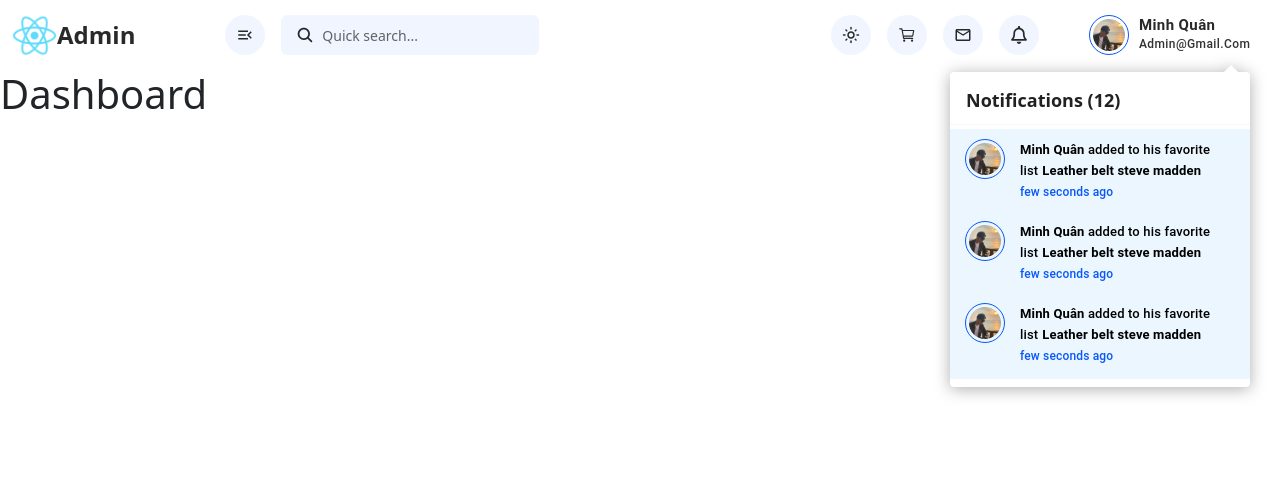
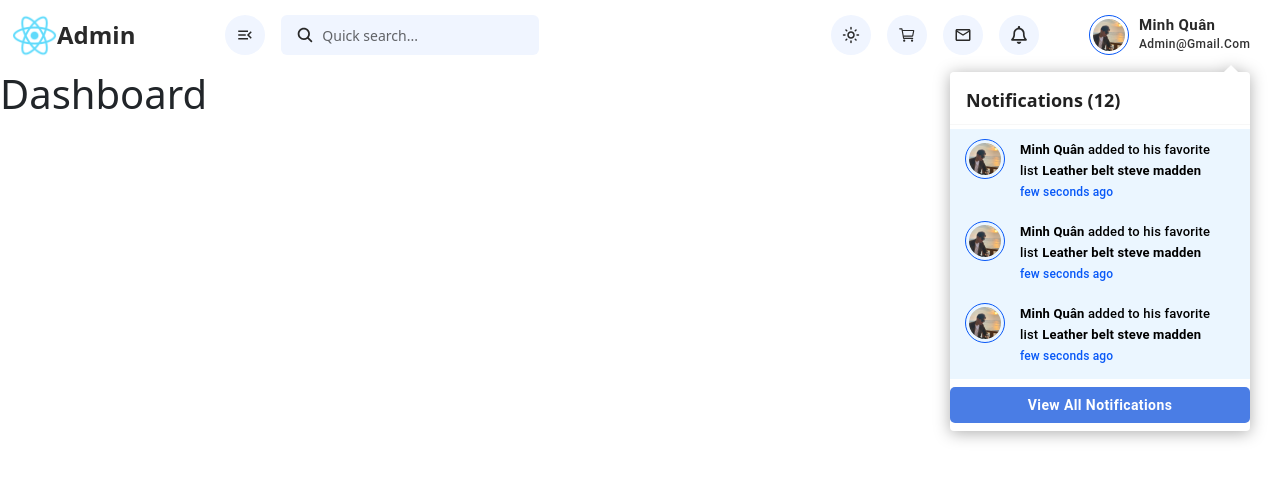
Before and after one commit to dovanminhquan0505/Dashboard-Reactjs, a React (Create React App) app: page / in a window 1280 px wide. Both pictures are taken after a click on the button 1018 px from the left and 35 px from the top of the page. Shown: the top 480 px of the page. Built offline with nearby package versions, Linux system fonts and the light colour scheme.

Commit message:
Update UI and style for Notifications Wrapper #2

```diff
--- a/src/App.css
+++ b/src/App.css
@@ -27,6 +27,15 @@ header {
 
 ::-webkit-scrollbar-track {
     background: transparent !important;
+}
+
+.btn-blue {
+    background: #4a7de5 !important;
+    font-size: 14px !important;
+    font-weight: 600 !important;
+    color: #fff !important;
+    text-transform: capitalize !important;
+    border-radius: 5px !important;
 }
 
 header .logo {
--- a/src/components/Header/Header.jsx
+++ b/src/components/Header/Header.jsx
@@ -328,6 +328,12 @@ const Header = () => {
                                             </div>
                                         </MenuItem>
                                     </div>
+
+                                    <div className="pt-2 w-100">
+                                        <Button className="btn-blue w-100">
+                                            View All Notifications
+                                        </Button>
+                                    </div>
                                 </Menu>
                             </div>
                         </div>
```
